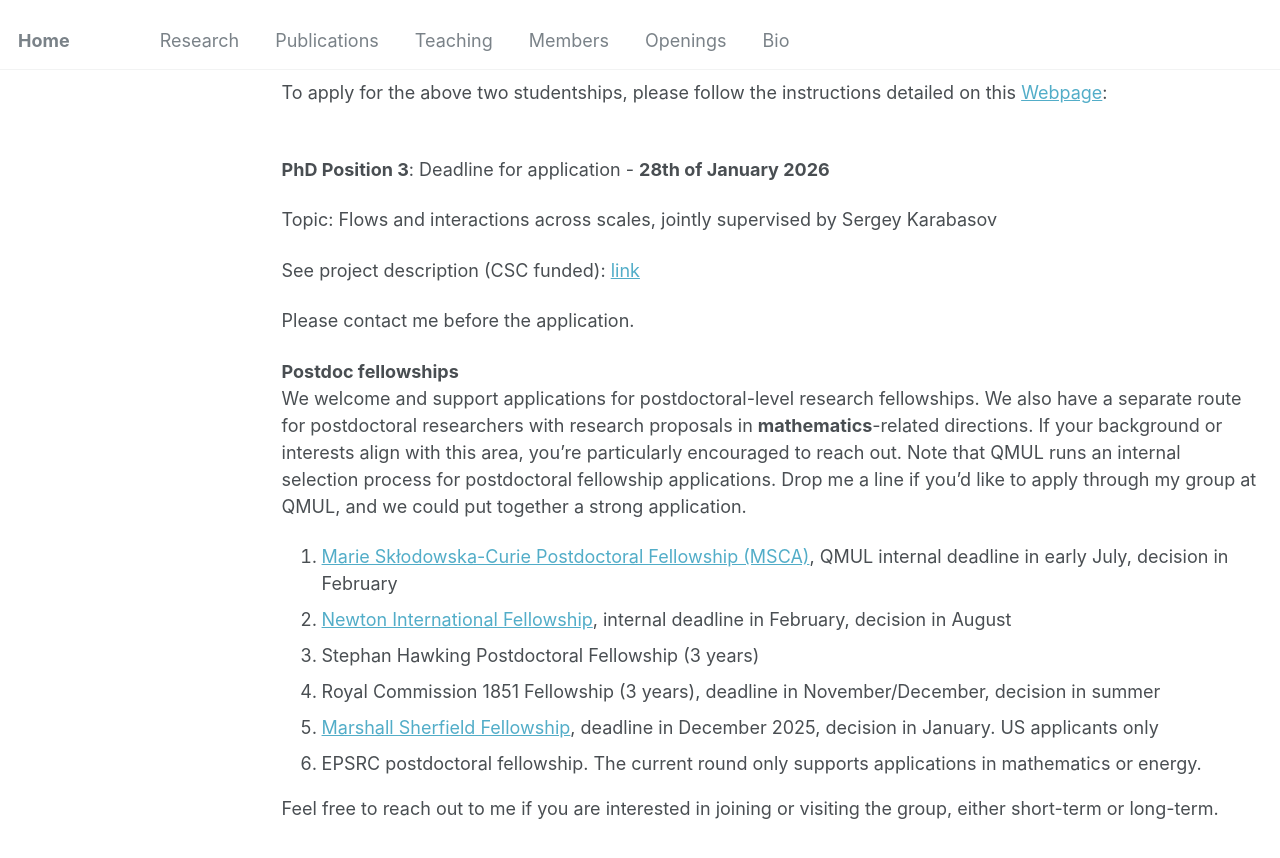
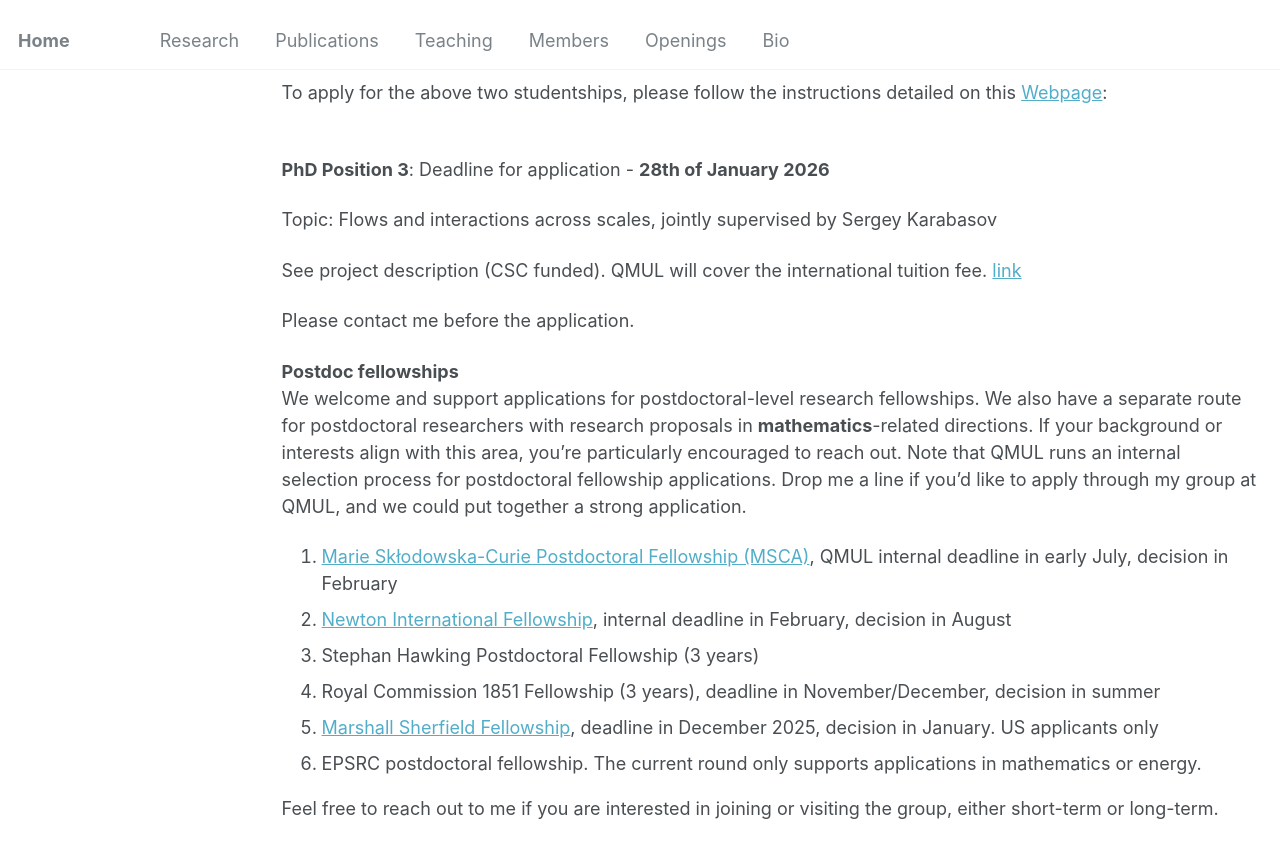
Before and after one commit to jinzhao-sun/jinzhao-sun.github.io, a Jekyll site: the page built from _pages/openings.md, in a window 1280 px wide and 900 px high, scrolled down 626 px. Shown: the top 858 px of the window. Built offline with Jekyll 4.4.1, drawn with Linux system fonts in a browser that asks for light colours.

Commit message:
Update openings.md

```diff
--- a/_pages/openings.md
+++ b/_pages/openings.md
@@ -49,7 +49,7 @@ To apply for the above two studentships, please follow the instructions detailed
 
 Topic: Flows and interactions across scales, jointly supervised by Sergey Karabasov
 
-See project description (CSC funded): [link](https://www.sems.qmul.ac.uk/research/studentships/699/flows-and-interactions-across-scales)
+See project description (CSC funded). QMUL will cover the international tuition fee. [link](https://www.sems.qmul.ac.uk/research/studentships/699/flows-and-interactions-across-scales)
 
 Please contact me before the application.
 
```
